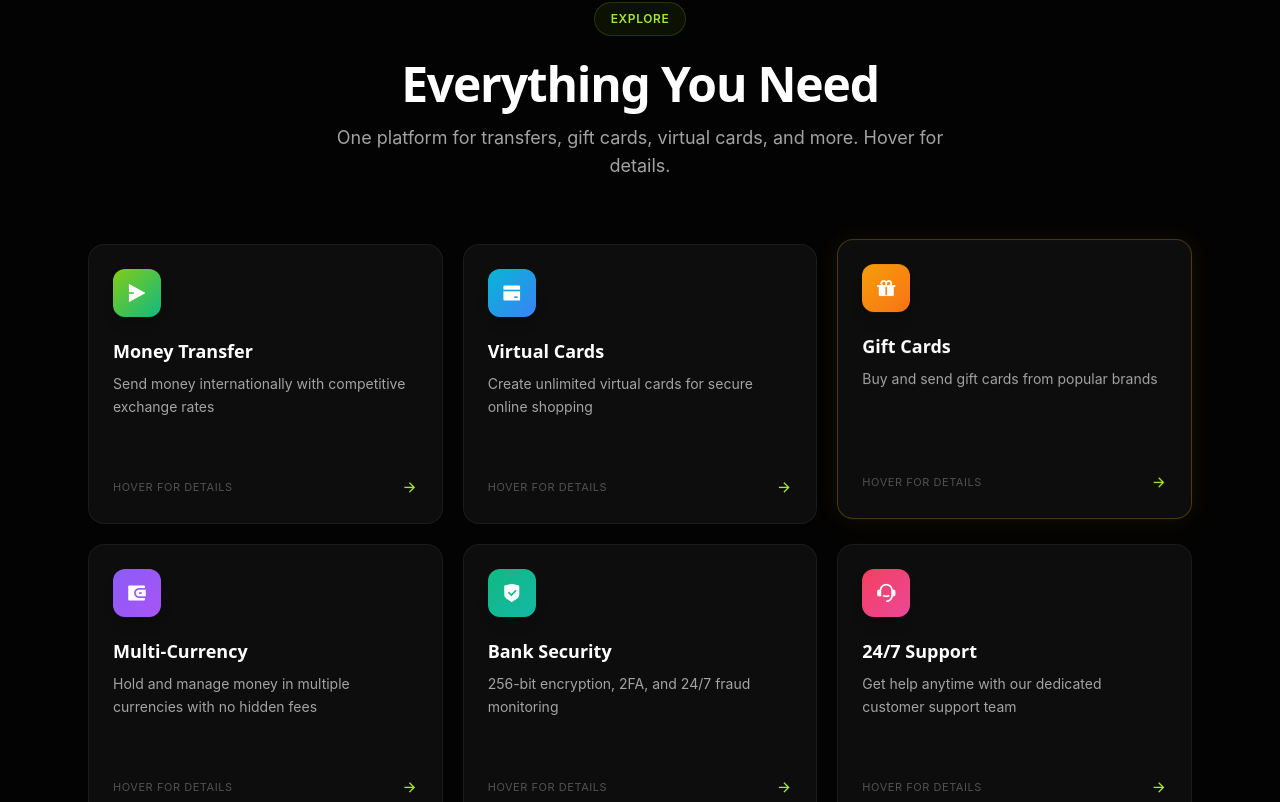
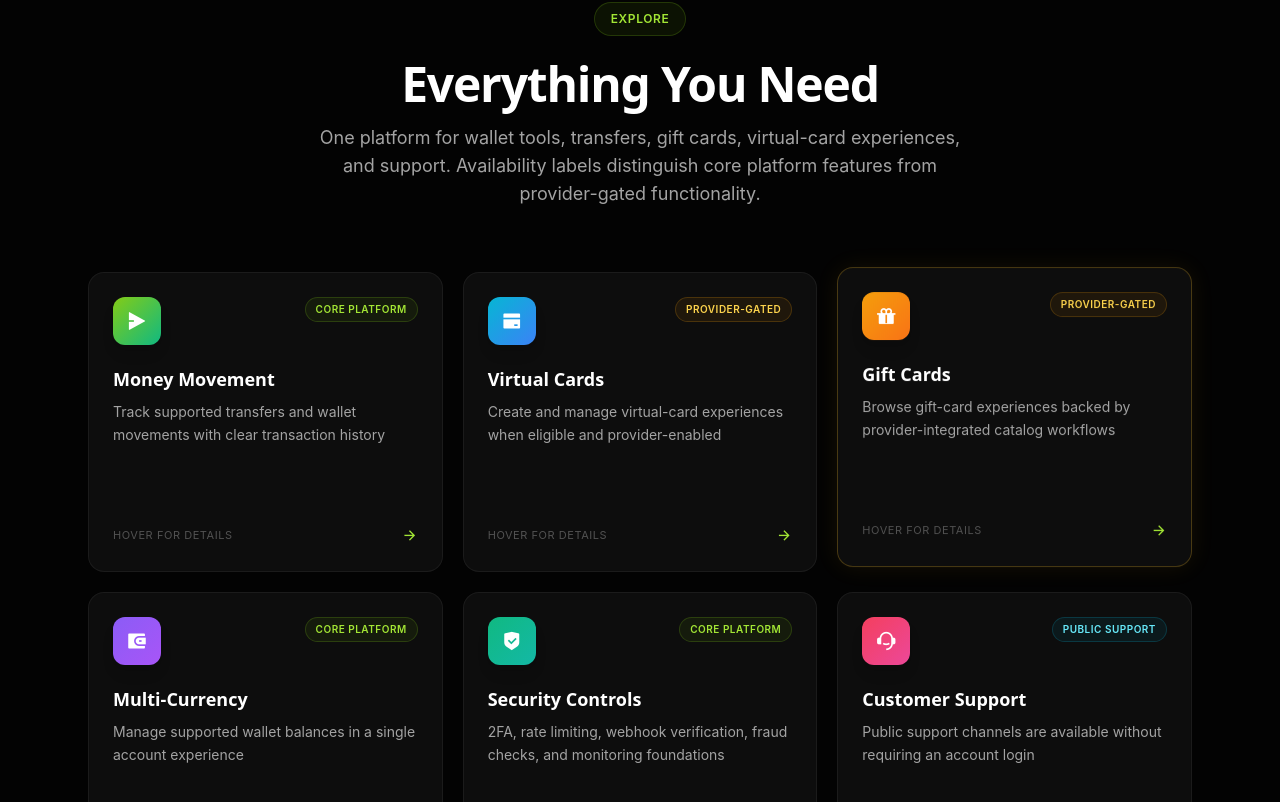
Before and after one commit to whogf22/cardxc-online-1, a React (Vite) app: page / in a window 1280 px wide. Shown: the part 1178-1980 px from the top of the page. Built offline with nearby package versions, Linux system fonts and the light colour scheme; no server answers; a web font is replaced by a local one.

Commit message:
fix: add truthful feature availability labels

```diff
--- a/src/pages/home/components/FeaturesSection.tsx
+++ b/src/pages/home/components/FeaturesSection.tsx
@@ -1,81 +1,105 @@
-import { useNavigate } from "react-router-dom";
-import { AnimateOnScroll } from "../../../components/AnimateOnScroll";
+import { useNavigate } from 'react-router-dom';
+import { AnimateOnScroll } from '../../../components/AnimateOnScroll';
 
-const features = [
+type FeatureStatus = 'Core platform' | 'Provider-gated' | 'Public support';
+
+const features: Array<{
+  icon: string;
+  title: string;
+  description: string;
+  details: string;
+  gradient: string;
+  bgTint: string;
+  borderTint: string;
+  path: string;
+  highlight: boolean;
+  status: FeatureStatus;
+}> = [
   {
-    icon: "ri-send-plane-2-fill",
-    title: "Money Transfer",
-    description: "Send money internationally with competitive exchange rates",
+    icon: 'ri-send-plane-2-fill',
+    title: 'Money Movement',
+    description: 'Track supported transfers and wallet movements with clear transaction history',
     details:
-      "Transfer money to friends and family. Enjoy competitive exchange rates, low fees, and fast delivery. Track your transfers in real-time and get notifications when money is received.",
-    gradient: "from-lime-500 to-emerald-500",
-    bgTint: "bg-lime-500/[0.08]",
-    borderTint: "border-lime-500/20",
-    path: "/features/instant-transfers",
+      'CardXC includes wallet and transfer workflows with transaction tracking and notifications. Availability, settlement speed, supported destinations, and fees depend on the payment rail, account eligibility, and provider configuration.',
+    gradient: 'from-lime-500 to-emerald-500',
+    bgTint: 'bg-lime-500/[0.08]',
+    borderTint: 'border-lime-500/20',
+    path: '/features/instant-transfers',
     highlight: false,
+    status: 'Core platform',
   },
   {
-    icon: "ri-bank-card-fill",
-    title: "Virtual Cards",
-    description: "Create unlimited virtual cards for secure online shopping",
+    icon: 'ri-bank-card-fill',
+    title: 'Virtual Cards',
+    description: 'Create and manage virtual-card experiences when eligible and provider-enabled',
     details:
-      "Generate instant virtual cards for any online purchase. Set spending limits, freeze cards anytime, and enjoy complete control. Perfect for subscriptions, one-time purchases, and secure transactions.",
-    gradient: "from-cyan-500 to-blue-500",
-    bgTint: "bg-cyan-500/[0.08]",
-    borderTint: "border-cyan-500/20",
-    path: "/features/universal-wallet",
+      'The platform contains virtual-card issuance and management workflows such as spending controls and freeze/unfreeze actions. Production availability is conditional on provider configuration, approval, geography, and user eligibility.',
+    gradient: 'from-cyan-500 to-blue-500',
+    bgTint: 'bg-cyan-500/[0.08]',
+    borderTint: 'border-cyan-500/20',
+    path: '/features/universal-wallet',
     highlight: false,
+    status: 'Provider-gated',
   },
   {
-    icon: "ri-gift-fill",
-    title: "Gift Cards",
-    description: "Buy and send gift cards from popular brands",
+    icon: 'ri-gift-fill',
+    title: 'Gift Cards',
+    description: 'Browse gift-card experiences backed by provider-integrated catalog workflows',
     details:
-      "Choose from popular brands including Amazon, Netflix, Spotify, and more. Send gift cards instantly. Perfect for birthdays, holidays, or any special occasion.",
-    gradient: "from-amber-500 to-orange-500",
-    bgTint: "bg-amber-500/[0.08]",
-    borderTint: "border-amber-500/20",
-    path: "/giftcards",
+      'CardXC includes gift-card catalog, pricing, purchase-request, and fulfillment foundations. Actual brands, denominations, rates, and fulfillment availability depend on provider configuration and approval.',
+    gradient: 'from-amber-500 to-orange-500',
+    bgTint: 'bg-amber-500/[0.08]',
+    borderTint: 'border-amber-500/20',
+    path: '/giftcards',
     highlight: true,
+    status: 'Provider-gated',
   },
   {
-    icon: "ri-wallet-3-fill",
+    icon: 'ri-wallet-3-fill',
+    title: 'Multi-Currency',
+    description: 'Manage supported wallet balances in a single account experience',
+    details:
+      'The current platform code supports USD, EUR, GBP, NGN, and BDT wallet balances. Exchange and settlement behavior can depend on environment and provider availability; displayed rates and fees should be reviewed before a transaction is confirmed.',
+    gradient: 'from-violet-500 to-purple-500',
+    bgTint: 'bg-violet-500/[0.08]',
+    borderTint: 'border-violet-500/20',
+    path: '/features/universal-wallet',
     highlight: false,
-    title: "Multi-Currency",
-    description:
-      "Hold and manage money in multiple currencies with no hidden fees",
-    details:
-      "Keep multiple currencies in one wallet. Convert between currencies at real-time rates. No monthly fees, no minimum balance. Ideal for freelancers and global businesses.",
-    gradient: "from-violet-500 to-purple-500",
-    bgTint: "bg-violet-500/[0.08]",
-    borderTint: "border-violet-500/20",
-    path: "/features/universal-wallet",
+    status: 'Core platform',
   },
   {
-    icon: "ri-shield-check-fill",
-    title: "Bank Security",
-    description: "256-bit encryption, 2FA, and 24/7 fraud monitoring",
+    icon: 'ri-shield-check-fill',
+    title: 'Security Controls',
+    description: '2FA, rate limiting, webhook verification, fraud checks, and monitoring foundations',
     details:
-      "Your money is protected by bank-level security. 256-bit SSL encryption, two-factor authentication, biometric login, and 24/7 fraud monitoring. Your funds are always safe with us.",
-    gradient: "from-emerald-500 to-teal-500",
-    bgTint: "bg-emerald-500/[0.08]",
-    borderTint: "border-emerald-500/20",
-    path: "/features/elite-security",
+      'CardXC uses layered application-security controls including authentication protections, rate limiting, verified provider webhooks, fraud-oriented checks, and production error monitoring. These controls reduce risk but do not make any online service risk-free.',
+    gradient: 'from-emerald-500 to-teal-500',
+    bgTint: 'bg-emerald-500/[0.08]',
+    borderTint: 'border-emerald-500/20',
+    path: '/features/elite-security',
     highlight: false,
+    status: 'Core platform',
   },
   {
-    icon: "ri-customer-service-2-fill",
-    title: "24/7 Support",
-    description: "Get help anytime with our dedicated customer support team",
+    icon: 'ri-customer-service-2-fill',
+    title: 'Customer Support',
+    description: 'Public support channels are available without requiring an account login',
     details:
-      "Our support team is available around the clock. Get help via live chat or email. We are here to help you with any questions or issues.",
-    gradient: "from-rose-500 to-pink-500",
-    bgTint: "bg-rose-500/[0.08]",
-    borderTint: "border-rose-500/20",
-    path: "/support",
+      'Contact information is publicly available by email, phone, and WhatsApp. Response times can vary. CardXC does not claim a guaranteed 24/7 response SLA unless a formal support commitment is published.',
+    gradient: 'from-rose-500 to-pink-500',
+    bgTint: 'bg-rose-500/[0.08]',
+    borderTint: 'border-rose-500/20',
+    path: '/support',
     highlight: false,
+    status: 'Public support',
   },
 ];
+
+const statusClass: Record<FeatureStatus, string> = {
+  'Core platform': 'border-lime-500/20 bg-lime-500/[0.08] text-lime-400',
+  'Provider-gated': 'border-amber-500/20 bg-amber-500/[0.08] text-amber-300',
+  'Public support': 'border-cyan-500/20 bg-cyan-500/[0.08] text-cyan-300',
+};
 
 export default function FeaturesSection() {
   const navigate = useNavigate();
@@ -92,60 +116,60 @@ export default function FeaturesSection() {
               Everything You Need
             </h2>
             <p className="text-base sm:text-lg text-neutral-400 max-w-2xl mx-auto px-2 sm:px-0">
-              One platform for transfers, gift cards, virtual cards, and more. Hover for details.
+              One platform for wallet tools, transfers, gift cards, virtual-card experiences, and support. Availability labels distinguish core platform features from provider-gated functionality.
             </p>
           </div>
         </AnimateOnScroll>
 
         <div className="grid grid-cols-1 sm:grid-cols-2 lg:grid-cols-3 gap-4 sm:gap-5">
           {features.map((feature, index) => (
-            <AnimateOnScroll key={index} delay={index * 60}>
+            <AnimateOnScroll key={feature.title} delay={index * 60}>
               <div
-              className={`feature-flip-card h-[280px] cursor-pointer select-none ${feature.highlight ? 'feature-highlight' : ''}`}
+                className={`feature-flip-card h-[300px] cursor-pointer select-none ${feature.highlight ? 'feature-highlight' : ''}`}
                 onClick={() => navigate(feature.path)}
-              onKeyDown={(e) => e.key === 'Enter' && navigate(feature.path)}
+                onKeyDown={(event) => {
+                  if (event.key === 'Enter' || event.key === ' ') {
+                    event.preventDefault();
+                    navigate(feature.path);
+                  }
+                }}
                 role="button"
                 tabIndex={0}
+                aria-label={`${feature.title}. ${feature.status}. Open details.`}
               >
                 <div className="feature-flip-inner relative w-full h-full">
                   <div className="feature-flip-front absolute inset-0 p-6 bg-[#0d0d0d] rounded-2xl border border-white/[0.06] hover:border-white/[0.1] transition-colors">
-                  <div
-                    className={`w-12 h-12 bg-gradient-to-br ${feature.gradient} rounded-xl flex items-center justify-center mb-5 shadow-lg`}
-                  >
-                    <i className={`${feature.icon} text-xl text-white`}></i>
+                    <div className="flex items-start justify-between gap-3 mb-5">
+                      <div className={`w-12 h-12 bg-gradient-to-br ${feature.gradient} rounded-xl flex items-center justify-center shadow-lg`}>
+                        <i className={`${feature.icon} text-xl text-white`} aria-hidden />
                       </div>
-                  <h3 className="text-lg font-semibold text-white mb-2">
-                    {feature.title}
-                  </h3>
-                  <p className="text-neutral-400 text-sm leading-relaxed">
-                    {feature.description}
-                  </p>
+                      <span className={`text-[10px] font-semibold uppercase tracking-wider px-2.5 py-1 rounded-full border ${statusClass[feature.status]}`}>
+                        {feature.status}
+                      </span>
+                    </div>
+                    <h3 className="text-lg font-semibold text-white mb-2">{feature.title}</h3>
+                    <p className="text-neutral-400 text-sm leading-relaxed">{feature.description}</p>
                     <div className="absolute bottom-6 left-6 right-6 flex items-center justify-between">
-                    <span className="text-[11px] text-neutral-600 uppercase tracking-wider">
-                      Hover for details
-                    </span>
-                    <i className="ri-arrow-right-line text-lime-400"></i>
+                      <span className="text-[11px] text-neutral-600 uppercase tracking-wider">Hover for details</span>
+                      <i className="ri-arrow-right-line text-lime-400" aria-hidden />
                     </div>
                   </div>
 
                   <div className={`feature-flip-back absolute inset-0 p-6 bg-[#0d0d0d] rounded-2xl border ${feature.borderTint}`}>
                     <div className="flex items-center gap-3 mb-4">
-                    <div
-                      className={`w-10 h-10 bg-gradient-to-br ${feature.gradient} rounded-lg flex items-center justify-center`}
-                    >
-                      <i className={`${feature.icon} text-lg text-white`}></i>
+                      <div className={`w-10 h-10 bg-gradient-to-br ${feature.gradient} rounded-lg flex items-center justify-center`}>
+                        <i className={`${feature.icon} text-lg text-white`} aria-hidden />
                       </div>
-                    <h3 className="text-lg font-semibold text-white">
-                      {feature.title}
-                    </h3>
+                      <div>
+                        <h3 className="text-lg font-semibold text-white">{feature.title}</h3>
+                        <span className="text-[10px] uppercase tracking-wider text-neutral-500">{feature.status}</span>
                       </div>
-                  <p className="text-neutral-300 text-sm leading-relaxed mb-4">
-                    {feature.details}
-                  </p>
+                    </div>
+                    <p className="text-neutral-300 text-sm leading-relaxed mb-4">{feature.details}</p>
                     <div className="absolute bottom-6 left-6 right-6">
                       <div className="flex items-center justify-center gap-2 py-2.5 bg-lime-500/[0.08] rounded-lg text-lime-400 text-sm font-medium border border-lime-500/20 hover:bg-lime-500/[0.12] transition-colors">
                         <span>Learn More</span>
-                      <i className="ri-arrow-right-line"></i>
+                        <i className="ri-arrow-right-line" aria-hidden />
                       </div>
                     </div>
                   </div>
@@ -157,36 +181,28 @@ export default function FeaturesSection() {
       </div>
 
       <style>{`
-        .feature-flip-card {
-          perspective: 1000px;
-        }
-
+        .feature-flip-card { perspective: 1000px; }
         .feature-flip-inner {
           transform-style: preserve-3d;
           transition: transform 0.6s cubic-bezier(0.4, 0, 0.2, 1);
         }
-
-        .feature-flip-card:hover .feature-flip-inner {
-          transform: rotateY(180deg);
-        }
-
+        .feature-flip-card:hover .feature-flip-inner,
+        .feature-flip-card:focus-visible .feature-flip-inner { transform: rotateY(180deg); }
+        .feature-flip-card:focus-visible { outline: 2px solid rgb(163 230 53); outline-offset: 4px; border-radius: 1rem; }
         .feature-flip-front,
         .feature-flip-back {
           backface-visibility: hidden;
           -webkit-backface-visibility: hidden;
         }
-
-        .feature-flip-back {
-          transform: rotateY(180deg);
-        }
-
+        .feature-flip-back { transform: rotateY(180deg); }
         .feature-highlight .feature-flip-front {
           border-color: rgba(251, 191, 36, 0.25);
           box-shadow: 0 0 24px rgba(251, 191, 36, 0.08);
         }
-
-        .feature-highlight {
-          animation: float 4s ease-in-out infinite;
+        .feature-highlight { animation: float 4s ease-in-out infinite; }
+        @media (prefers-reduced-motion: reduce) {
+          .feature-flip-inner { transition: none; }
+          .feature-highlight { animation: none; }
         }
       `}</style>
     </section>
```
Lines whose indentation alone changed are shown as unchanged.
